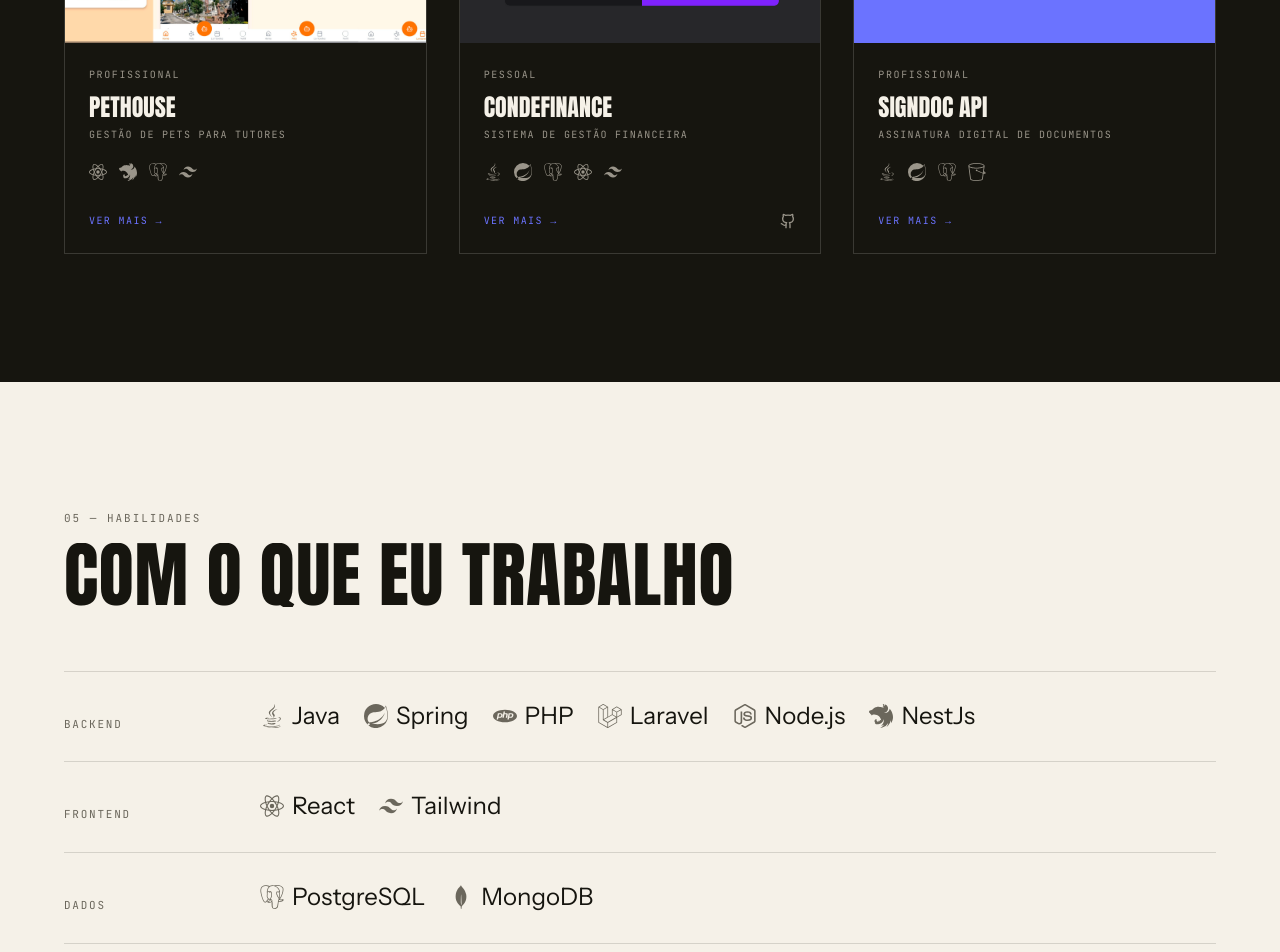
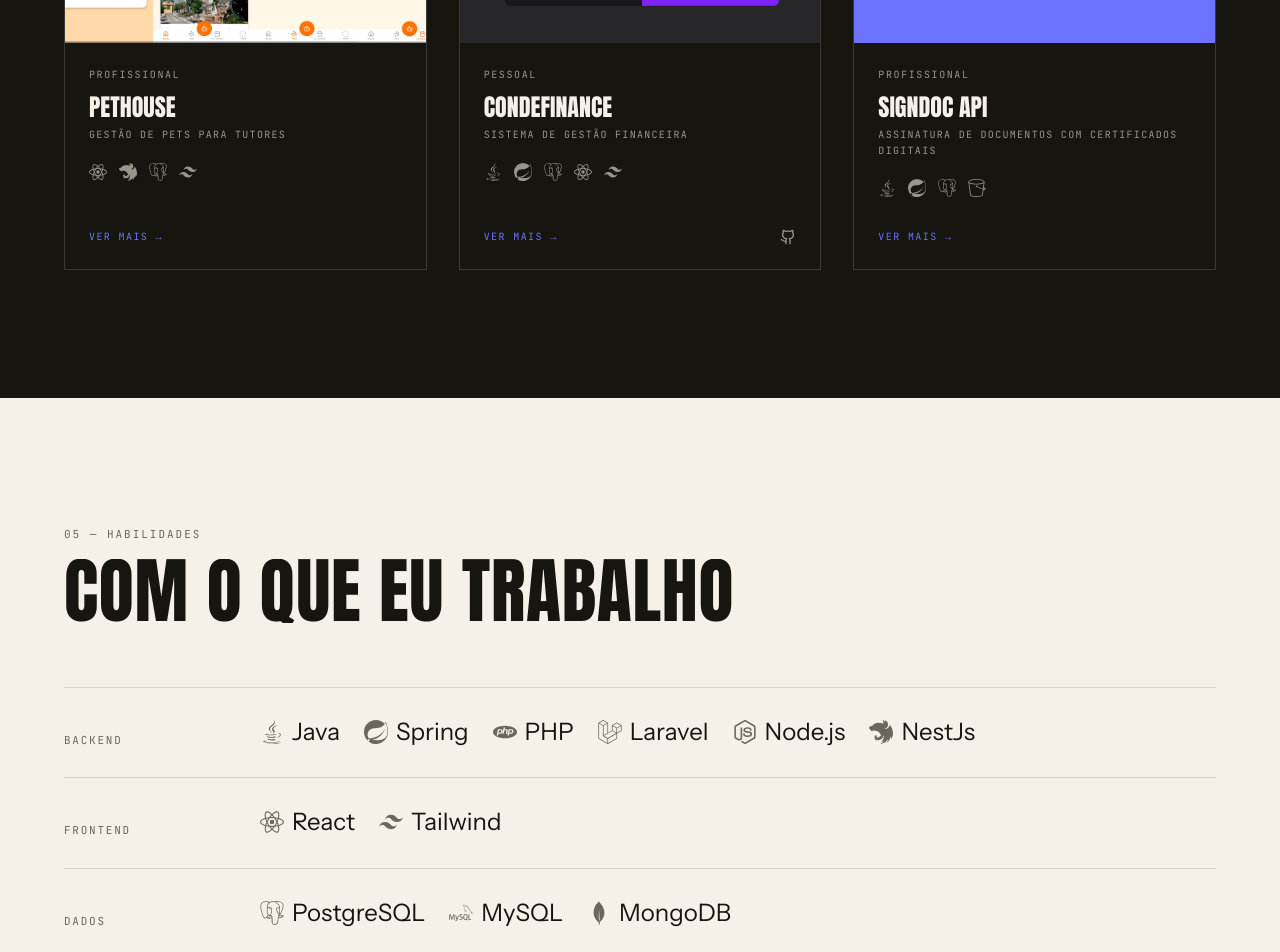
Before and after one commit to MarcosCondeJr/my-portfolio, a React (Vite) app: page / in a window 1280 px wide. Shown: the part 4380-5332 px from the top of the page. Built offline with nearby package versions, Linux system fonts and the light colour scheme.

Commit message:
refactor: alterações na descrição do projeto

```diff
--- a/src/data/projects.js
+++ b/src/data/projects.js
@@ -3,12 +3,13 @@
     id: "pethouse",
     title: "Pethouse",
     subtitle: "Gestão de pets para tutores",
-    images: ['capa-projeto-pethouse.png'],
+    images: ["capa-projeto-pethouse.png"],
     problema:
       "Tutor de pet acompanha vacina, remédio e consulta em papel, caderno e memória. Não existe um lugar só, e a dose atrasada costuma aparecer quando já atrasou.",
     solucao:
       "Aplicativo que reúne vacinas, medicamentos, consultas e histórico de cuidados num registro por pet, com lembretes que avisam antes da próxima dose.",
-    papel: "",
+    papel:
+      "Desenvolvi junto com o Wesley, tanto na API quanto no frontend. A estrutura do projeto e a escolha de linguagens e ferramentas saíram de nós dois, antes de qualquer linha de código.",
     type: "profissional",
     stack: ["React Native", "NestJs", "PostgreSQL", "Tailwind"],
     links: {
@@ -26,23 +27,23 @@
       },
       {
         name: "Mauri Volpato",
-      role: "Desenvolvedor Frontend",
+        role: "Product Owner (PO)",
         github: "",
         linkedin: "",
       },
       {
         name: "Yngred Soares",
-      role: "Desenvolvedora Frontend",
+        role: "Product Manager (PM)",
         github: "",
         linkedin: "",
-    }
-  ]
+      },
+    ],
   },
   {
     id: "condefinance",
     title: "CondeFinance",
     subtitle: "Sistema de gestão financeira",
-    images: ['LOGIN-CONDE-FINANCE.png'],
+    images: ["LOGIN-CONDE-FINANCE.png"],
     problema:
       "Controle financeiro pessoal espalhado entre planilha, extrato do banco e cabeça. No fim do mês fica difícil responder para onde o dinheiro foi.",
     solucao:
@@ -56,12 +57,12 @@
       demo: "https://condefinance.marcoscondejr.com.br",
       demoEnabled: true,
     },
-    team: []
+    team: [],
   },
   {
     id: "signdoc",
     title: "SignDoc API",
-    subtitle: "Assinatura digital de documentos",
+    subtitle: "Assinatura de documentos com certificados digitais",
     images: [],
     problema:
       "Assinar documento com validade jurídica exige certificado digital, conformidade com o padrão PAdES e guarda segura do arquivo. Montar isso do zero em cada aplicação é caro e fácil de errar.",
@@ -76,6 +77,6 @@
       demo: "",
       demoEnabled: false,
     },
-    team: []
+    team: [],
   },
 ];
--- a/src/data/skills.js
+++ b/src/data/skills.js
@@ -1,6 +1,6 @@
 export const skillGroups = [
   { category: "Backend", items: ["Java", "Spring", "PHP", "Laravel", "Node.js", "NestJs"] },
   { category: "Frontend", items: ["React", "Tailwind"] },
-  { category: "Dados", items: ["PostgreSQL", "MongoDB"] },
+  { category: "Dados", items: ["PostgreSQL", "MySQL", "MongoDB"] },
   { category: "Ferramentas", items: ["Git", "GitHub"] },
 ];
--- a/src/data/techIcons.jsx
+++ b/src/data/techIcons.jsx
@@ -3,6 +3,7 @@
   SiReact,
   SiNodedotjs,
   SiPostgresql,
+  SiMysql,
   SiTailwindcss,
   SiSpring,
   SiLaravel,
@@ -32,6 +33,7 @@
   "React Native": <SiReact />,
   Tailwind: <SiTailwindcss />,
   PostgreSQL: <SiPostgresql />,
+  MySQL: <SiMysql />,
   MongoDB: <SiMongodb />,
   "Amazon S3": <SiAmazons3 />,
   Git: <SiGit />,
```
Lines whose indentation alone changed are shown as unchanged.
